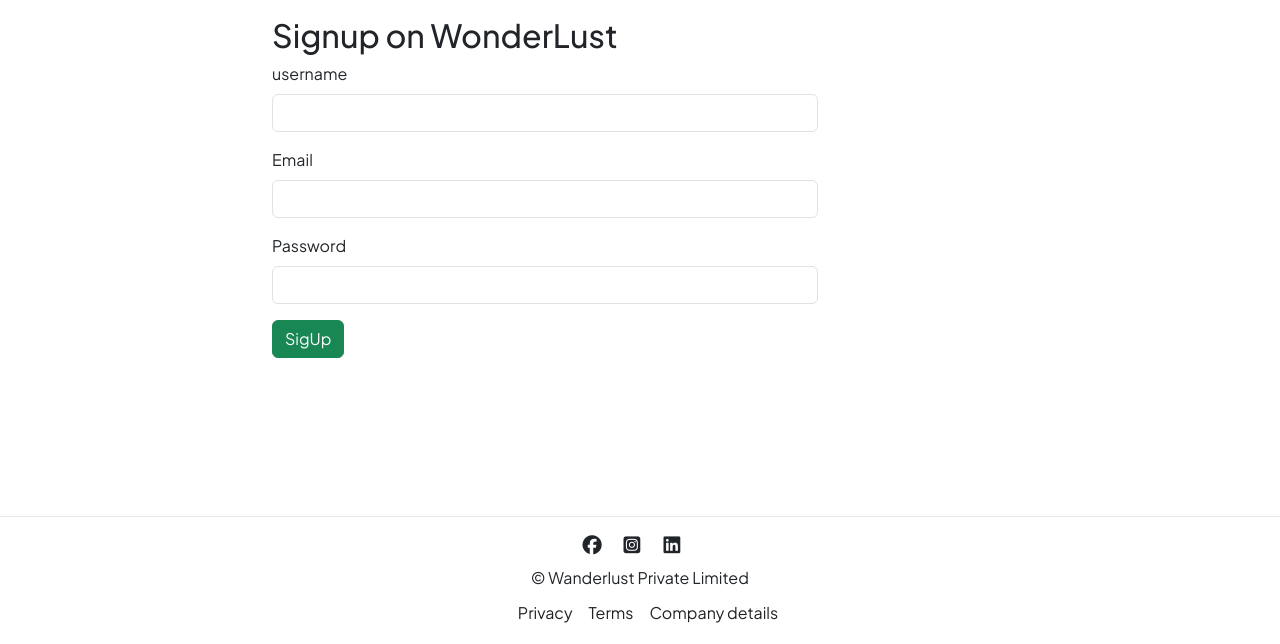
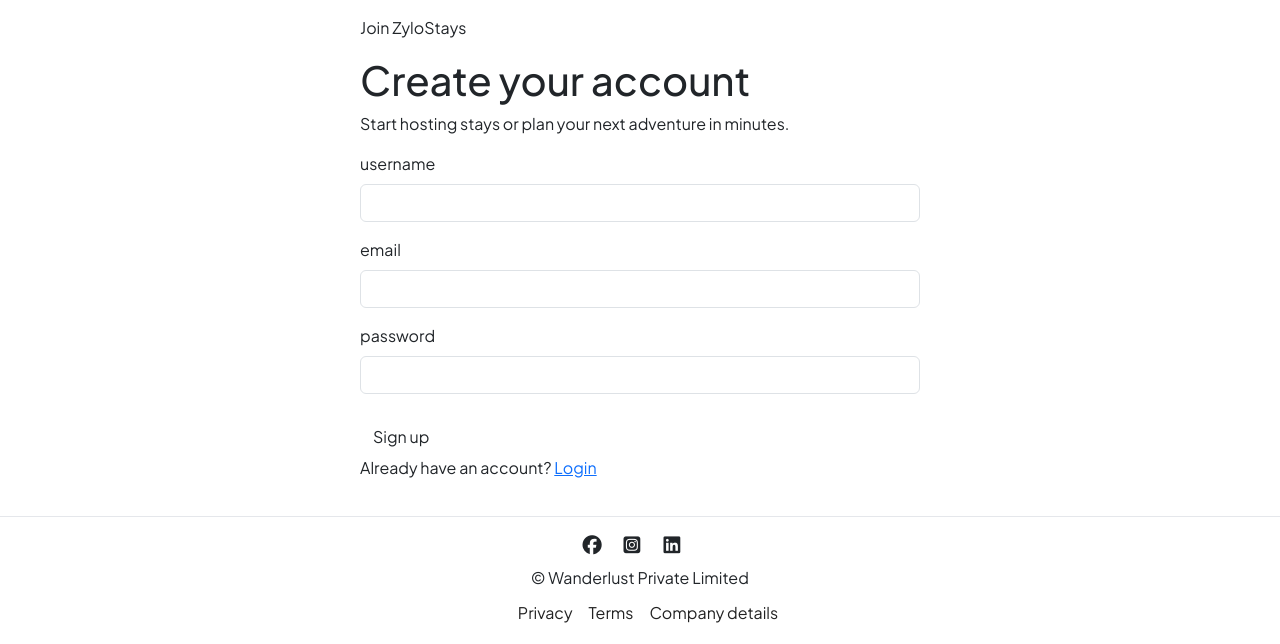
Before and after one commit to ArishAhmad06/WonderLust_Project, a Node project: template views/users/signup.ejs in a window 1280 px wide. Shown: the part 156-800 px from the top of the page. Run offline with Node 20 templates, Linux system fonts and the light colour scheme; the template is opened without the code that fills it, so the values that code supplies are empty; some libraries are stand-ins or nearby versions.

Commit message:
style: update signup page

```diff
--- a/views/users/signup.ejs
+++ b/views/users/signup.ejs
@@ -1,22 +1,46 @@
-<% layout("/layouts/boilerplate") %>
-    <div class="row mt-3">
-        <h2 class="col-6 offset-2">Signup on WonderLust</h2>
-        <div class="col-6 offset-2">
+<%- layout("/layouts/boilerplate") %>
+
+<section class="auth-page">
+  <div class="auth-card">
+    <div class="auth-header">
+      <p class="auth-kicker">Join ZyloStays</p>
+      <h1>Create your account</h1>
+      <p class="auth-subtitle">
+        Start hosting stays or plan your next adventure in minutes.
+      </p>
+    </div>
+
     <form action="/signup" method="POST" class="needs-validation" novalidate>
       <div class="mb-3">
         <label for="username" class="form-label">username</label>
-                    <input id="username" name="username" type="text" class="form-control" required>
-                    <div class="valid-feedback">Looks good!</div>
+        <input name="username" type="text" class="form-control" required />
+        <div class="invalid-feedback">Please Enter a Valid Username.</div>
       </div>
+
       <div class="mb-3">
-                    <label for="email" class="form-label">Email</label>
-                    <input id="email" name="email" type="email" class="form-control" required>
+        <label for="email" class="form-label">email</label>
+        <input name="email" type="email" class="form-control" required />
+        <div class="invalid-feedback">Please Enter a Valid Email.</div>
       </div>
-                <div class="mb-3">
-                    <label for="password" class="form-label">Password</label>
-                    <input id="password" name="password" type="password" class="form-control" required>
+
+      <div class="mb-4">
+        <label for="password" class="form-label">password</label>
+        <input
+          name="password"
+          id="password"
+          type="password"
+          autocomplete="new-password"
+          class="form-control"
+          required
+        />
+        <div class="invalid-feedback">Please Enter a Valid Password.</div>
       </div>
-                <button class="btn btn-success">SigUp</button>
+
+      <button type="submit" class="btn auth-btn">Sign up</button>
     </form>
+    <p class="auth-switch mb-0">
+      Already have an account?
+      <a href="/login">Login</a>
+    </p>
   </div>
-    </div>
+</section>
```
Lines whose indentation alone changed are shown as unchanged.
